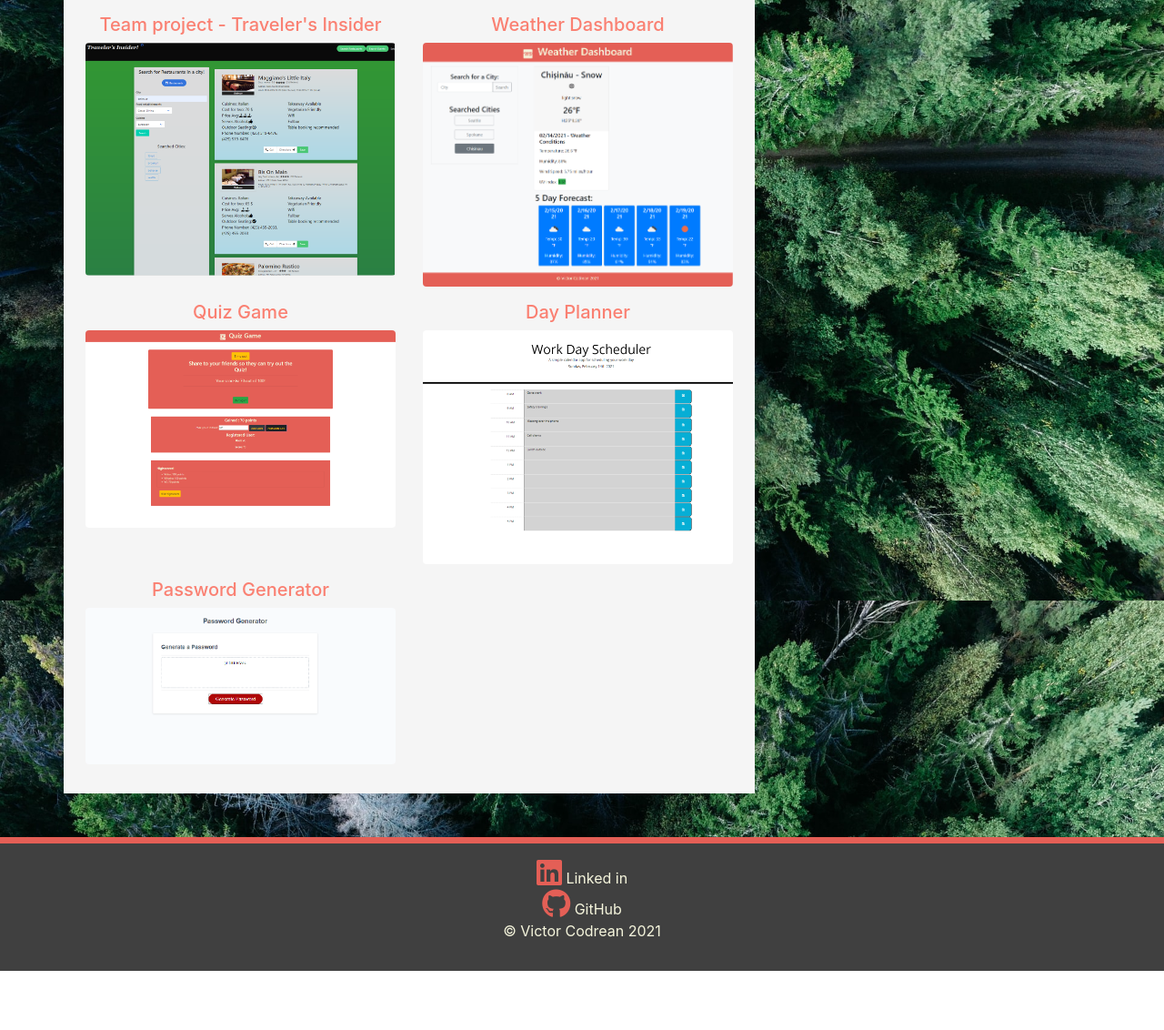
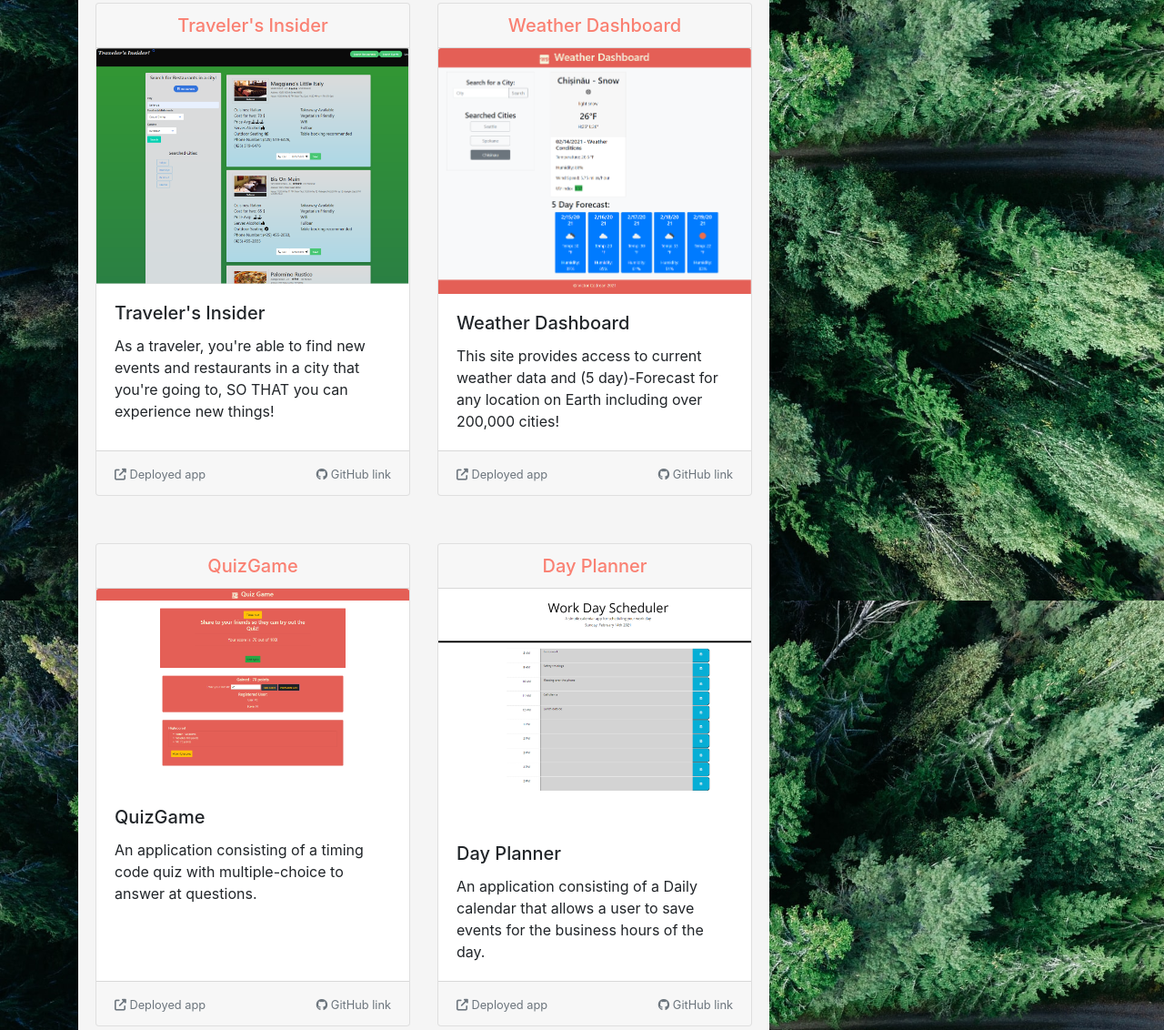
Before and after one commit to VictorCodrean/Portfolio-UpToDate, a plain HTML site: page portfolio.html in a window 1280 px wide. Shown: the part 220-1352 px from the top of the page at 91% size. Before the commit the page ends 1287 px from the top, so only its background shows below. Drawn offline with nearby package versions, Linux system fonts and the light colour scheme.

Commit message:
update projects info and some social links

```diff
--- a/assets/css/style.css
+++ b/assets/css/style.css
@@ -25,8 +25,16 @@ body {
     color: #e45f56;
 }
 
+.navbar-nav {
+    float: right;
+}
+
 .project-title {
    color: salmon;
+}
+
+.phone-number {
+    font-size: smaller;
 }
 
 a:hover{
@@ -63,6 +71,14 @@ footer ul li a {
     font-size: 32px;
     color: #e45f56;
 }
+
+.text-muted:hover {
+    color: #4147ee !important;
+}
+
+.link-hover:hover {
+    transform: scale(1.15);
+}
 /* Style info for 'header - h1' to get smaller in px size when on smaller screen. */
 @media screen and (max-width: 375px) {
     h1.about-header {
--- a/portfolio.html
+++ b/portfolio.html
@@ -56,6 +56,12 @@
               <a class="dropdown-item" href="https://twitter.com/Victor_Codrean" target="_blank"><i
                   class="fab fa-twitter"></i>
                 Twitter</a>
+              <a class="dropdown-item" href="mailto: CodreanVictor@gmail.com" target="_blank"><i
+                  class="fas fa-envelope"></i>
+                Send Email</a>
+              <a class="dropdown-item phone-number" href="tel: 206-939-0557"><i class="fas fa-phone-alt"
+                  style="padding-right: 10px;"></i>
+                Call</a>
             </div>
           </li>
         </ul>
@@ -64,45 +70,133 @@
   </header>
   <main class="container">
     <div class="row my-5">
-      <div class="col-sm-8 p-4 about-background">
+      <div class="col-lg-8 m-3 about-background">
         <h1 class="about-header">Portfolio</h1>
         <hr>
         <div class="row">
-          <div class="col-sm-6 my-2">
-            <a href="https://ilyublinsky.github.io/group-project/index.html" target="_blank">
-              <h5 class="text-center project-title">Team project - Traveler's Insider</h5>
-              <img class="img-fluid center rounded" src="assets/pictures/TravelersInsider.png"
-                alt="Traveler's Insider Project">
+          <div class="card-deck m-1 mb-5">
+            <div class="card">
+              <h5 class="card-header text-center project-title">Traveler's Insider</h5>
+              <img class="card-img-top" src="assets/pictures/TravelersInsider.png" alt="team project">
+              <div class="card-body">
+                <h5 class="card-title">Traveler's Insider</h5>
+                <p class="card-text">As a traveler, you're able to find new events and restaurants in a city that you're
+                  going to, SO THAT you can experience
+                  new things!</p>
+              </div>
+              <div class="card-footer">
+                <a class="link-hover" href="https://ilyublinsky.github.io/group-project/index.html" target="_blank"
+                  style="float:left;">
+                  <small class="text-muted">
+                    <i class="fas fa-external-link-alt"></i>
+                    Deployed app</small>
                 </a>
-          </div>
-          <div class="col-sm-6 my-2">
-            <a href="https://victorcodrean.github.io/API_Weather_Dashboard/" target="_blank">
-              <h5 class="text-center project-title">Weather Dashboard</h5>
-              <img class="img-fluid center rounded" src="assets/pictures/WeatherApp.png" alt="Weather Forecast">
+                <a class="link-hover" href="https://github.com/ilyublinsky/group-project" target="_blank"
+                  style="float:right;">
+                  <small class="text-muted">
+                    <i class="fab fa-github"></i>
+                    GitHub link</small>
                 </a>
               </div>
             </div>
-        <div class="row">
-          <div class="col-sm-6 my-2">
-            <a href="https://victorcodrean.github.io/4_HW_code_quiz/" target="_blank">
-              <h5 class="text-center project-title">Quiz Game</h5>
-              <img class="img-fluid center rounded" src="assets/pictures/QuizGame.png" alt="Quiz Game">
+            <div class="card">
+              <h5 class="card-header text-center project-title">Weather Dashboard</h5>
+              <img class="card-img-top" src="assets/pictures/WeatherApp.png" alt="WeatherApp">
+              <div class="card-body">
+                <h5 class="card-title">Weather Dashboard</h5>
+                <p class="card-text">This site provides access to current weather data and (5 day)-Forecast for any
+                  location on Earth including over 200,000
+                  cities!</p>
+              </div>
+              <div class="card-footer">
+                <a class="link-hover" href="https://victorcodrean.github.io/API_Weather_Dashboard/" target="_blank"
+                  style="float:left;">
+                  <small class="text-muted">
+                    <i class="fas fa-external-link-alt"></i>
+                    Deployed app</small>
                 </a>
-          </div>
-          <div class="col-sm-6 my-2">
-            <a href="https://victorcodrean.github.io/5_HW_Day_Planner/" target="_blank">
-              <h5 class="text-center project-title">Day Planner</h5>
-              <img class="img-fluid center rounded" src="assets/pictures/DayPlanner.png" alt="Day Planner">
+                <a class="link-hover" href="https://github.com/VictorCodrean/API_Weather_Dashboard" target="_blank"
+                  style="float:right;">
+                  <small class="text-muted">
+                    <i class="fab fa-github"></i>
+                    GitHub link</small>
                 </a>
               </div>
             </div>
-        <div class="row">
-          <div class="col-sm-6 my-2">
-            <a href="https://victorcodrean.github.io/3_HW_password_generator/" target="_blank">
-              <h5 class="text-center project-title">Password Generator</h5>
-              <img class="img-fluid center rounded" src="assets/pictures/PasswordGenerator.png"
-                alt="Password Generator">
+          </div>
+
+          <div class="card-deck m-1 mb-5">
+            <div class="card">
+              <h5 class="card-header text-center project-title">QuizGame</h5>
+              <img class="card-img-top" src="assets/pictures/QuizGame.png" alt="Quiz Game">
+              <div class="card-body">
+                <h5 class="card-title">QuizGame</h5>
+                <p class="card-text">An application consisting of a timing code quiz with multiple-choice to answer at
+                  questions.</p>
+              </div>
+              <div class="card-footer">
+                <a class="link-hover" href="https://victorcodrean.github.io/4_HW_code_quiz/" target="_blank"
+                  style="float:left;">
+                  <small class="text-muted">
+                    <i class="fas fa-external-link-alt"></i>
+                    Deployed app</small>
                 </a>
+                <a class="link-hover" href="https://github.com/VictorCodrean/4_HW_code_quiz" target="_blank"
+                  style="float:right;">
+                  <small class="text-muted">
+                    <i class="fab fa-github"></i>
+                    GitHub link</small>
+                </a>
+              </div>
+            </div>
+            <div class="card">
+              <h5 class="card-header text-center project-title">Day Planner</h5>
+              <img class="card-img-top" src="assets/pictures/DayPlanner.png" alt="Day Planner">
+              <div class="card-body">
+                <h5 class="card-title">Day Planner</h5>
+                <p class="card-text">An application consisting of a Daily calendar that allows a user to save events for
+                  the business hours of the day.</p>
+              </div>
+              <div class="card-footer">
+                <a class="link-hover" href="https://victorcodrean.github.io/5_HW_Day_Planner/" target="_blank"
+                  style="float:left;">
+                  <small class="text-muted">
+                    <i class="fas fa-external-link-alt"></i>
+                    Deployed app</small>
+                </a>
+                <a class="link-hover" href="https://github.com/VictorCodrean/5_HW_Day_Planner" target="_blank"
+                  style="float:right;">
+                  <small class="text-muted">
+                    <i class="fab fa-github"></i>
+                    GitHub link</small>
+                </a>
+              </div>
+            </div>
+          </div>
+          <div class="col-sm-6 card-deck mb-5">
+            <div class="card">
+              <h5 class="card-header text-center project-title">Password Generator</h5>
+              <img class="card-img-top" src="assets/pictures/QuizGame.png" alt="Password Generator">
+              <div class="card-body">
+                <h5 class="card-title">Password Generator</h5>
+                <p class="card-text">It's an Application that generates a random password based on user-selected
+                  criteria.</p>
+              </div>
+              <div class="card-footer">
+                <a class="link-hover" href="https://victorcodrean.github.io/3_HW_password_generator/" target="_blank"
+                  style="float:left;">
+                  <small class="text-muted">
+                    <i class="fas fa-external-link-alt"></i>
+                    Deployed app</small>
+                </a>
+                <a class="link-hover" href="https://github.com/VictorCodrean/3_HW_password_generator" target="_blank"
+                  style="float:right;">
+                  <small class="text-muted">
+                    <i class="fab fa-github"></i>
+                    GitHub link</small>
+                </a>
+              </div>
+            </div>
           </div>
         </div>
       </div>
```
Also changed, not shown: contact.html (+7 -0 lines), index.html (+7 -1 lines), 1 other file. Lines whose indentation alone changed are shown as unchanged.
